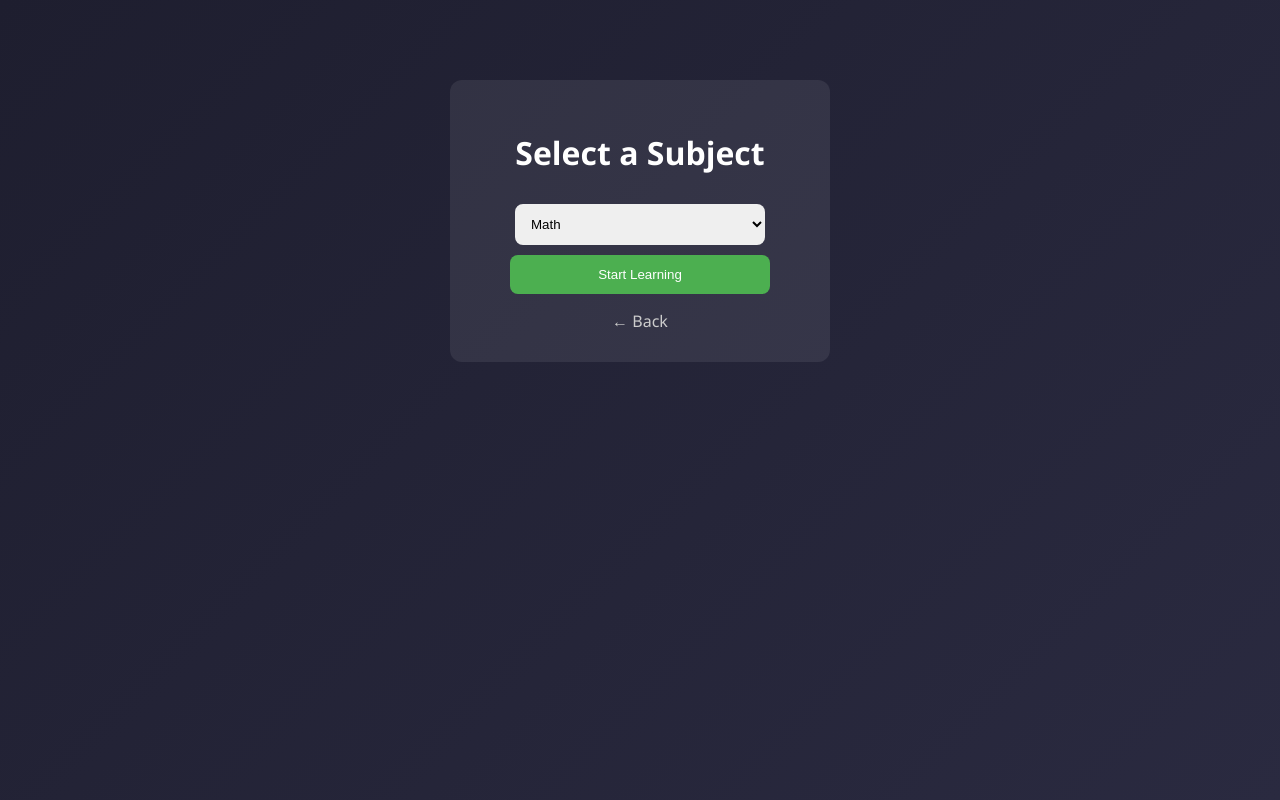
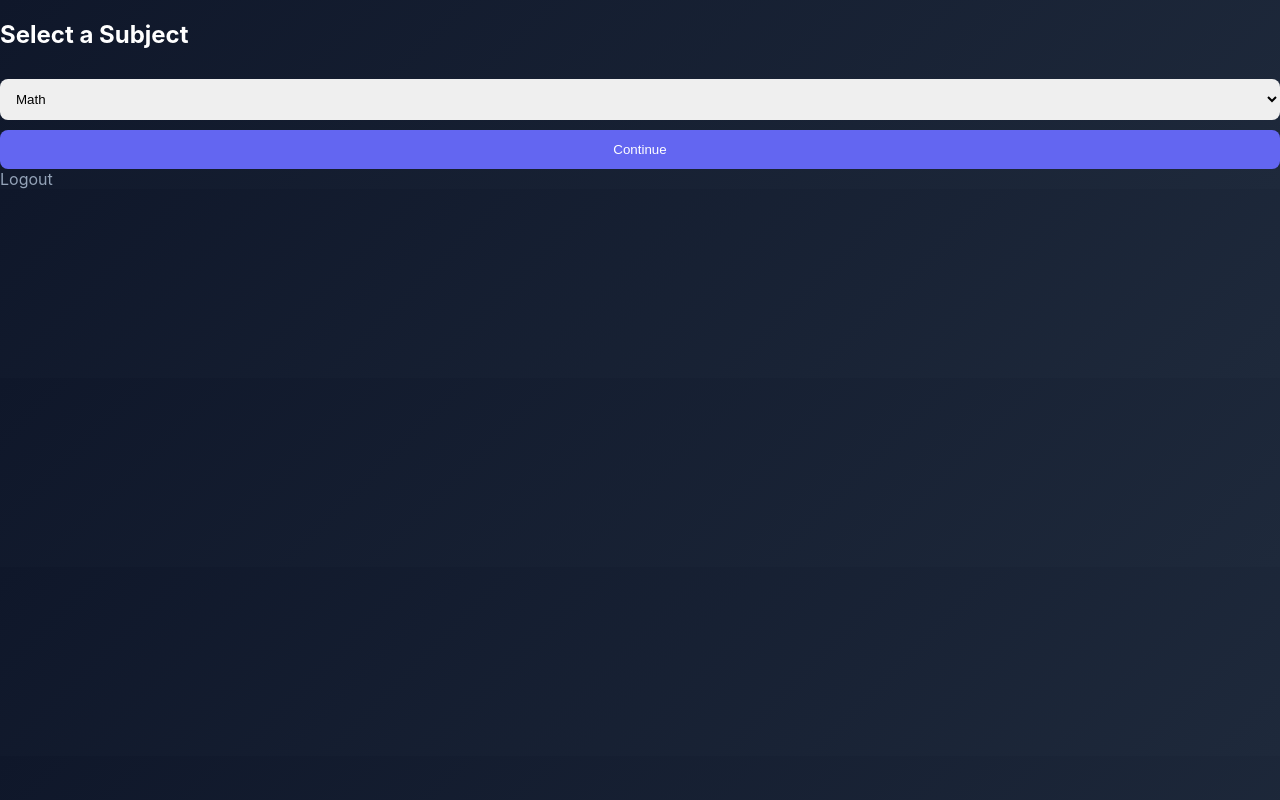
Before and after one commit to Opaksbolu/SkillBridge, a Flask app: page /subjects in a window 1280 px wide. Run offline with Flask 3, Linux system fonts and the light colour scheme; a user stored in the database is signed in.

Commit message:
updated the app.py file to include the new course route and updated the templates to reflect the changes in the course structure. Also added a new course.html template for displaying individual course details. Updated the users.db to include new user data for testing purposes.

```diff
--- a/app.py
+++ b/app.py
@@ -4,134 +4,149 @@ import sqlite3
 app = Flask(__name__)
 app.secret_key = "secret123"
 
-# -------------------------
-# DATABASE INIT
-# -------------------------
+# ---------------- DATABASE ----------------
+def get_db():
+    return sqlite3.connect("users.db")
+
 def init_db():
-    conn = sqlite3.connect("users.db")
-    db = conn.cursor()
+    db = get_db()
 
     db.execute("""
     CREATE TABLE IF NOT EXISTS users (
         id INTEGER PRIMARY KEY AUTOINCREMENT,
-        username TEXT,
-        password TEXT,
-        language TEXT
+        username TEXT UNIQUE,
+        password TEXT
     )
     """)
 
-    conn.commit()
-    conn.close()
+    db.execute("""
+    CREATE TABLE IF NOT EXISTS progress (
+        id INTEGER PRIMARY KEY AUTOINCREMENT,
+        username TEXT,
+        subject TEXT,
+        lesson INTEGER
+    )
+    """)
+
+    db.commit()
 
 init_db()
 
-# -------------------------
-# HOME
-# -------------------------
+# ---------------- COURSES ----------------
+courses = {
+    "Math": ["Addition", "Subtraction", "Algebra"],
+    "English": ["Grammar", "Writing", "Reading"],
+    "Science": ["Biology", "Chemistry", "Physics"],
+    "Programming": ["Python Basics", "Loops", "Functions"]
+}
+
+# ---------------- ROUTES ----------------
+
 @app.route("/")
 def home():
     return render_template("index.html")
 
-# -------------------------
-# REGISTER
-# -------------------------
+
+# -------- REGISTER --------
 @app.route("/register", methods=["GET", "POST"])
 def register():
     if request.method == "POST":
-        username = request.form.get("username")
-        password = request.form.get("password")
-        language = request.form.get("language")
+        username = request.form.get("username").strip()
+        password = request.form.get("password").strip()
 
-        conn = sqlite3.connect("users.db")
-        db = conn.cursor()
+        db = get_db()
 
-        db.execute(
-            "INSERT INTO users (username, password, language) VALUES (?, ?, ?)",
-            (username, password, language)
-        )
-
-        conn.commit()
-        conn.close()
+        try:
+            db.execute("INSERT INTO users (username, password) VALUES (?, ?)", (username, password))
+            db.commit()
+        except:
+            return "User already exists"
 
         return redirect("/login")
 
     return render_template("register.html")
 
-# -------------------------
-# LOGIN
-# -------------------------
+
+# -------- LOGIN --------
 @app.route("/login", methods=["GET", "POST"])
 def login():
     if request.method == "POST":
-        username = request.form.get("username")
-        password = request.form.get("password")
+        username = request.form.get("username").strip()
+        password = request.form.get("password").strip()
 
-        conn = sqlite3.connect("users.db")
-        db = conn.cursor()
+        db = get_db()
 
         user = db.execute(
             "SELECT * FROM users WHERE username=? AND password=?",
             (username, password)
         ).fetchone()
 
-        conn.close()
-
         if user:
             session["user"] = username
-            session["language"] = user[3]
             return redirect("/subjects")
+
+        return "Invalid login"
 
     return render_template("login.html")
 
-# -------------------------
-# SUBJECTS
-# -------------------------
+
+# -------- SUBJECTS --------
 @app.route("/subjects", methods=["GET", "POST"])
 def subjects():
-    if request.method == "POST":
-        subject = request.form.get("subject")
-        return redirect(f"/learn/{subject}")
-
-    return render_template("subjects.html")
-
-# -------------------------
-# DASHBOARD
-# -------------------------
-@app.route("/dashboard")
-def dashboard():
     if "user" not in session:
         return redirect("/login")
 
-    return render_template("dashboard.html", user=session["user"])
+    if request.method == "POST":
+        subject = request.form.get("subject")
+        return redirect(f"/course/{subject}")
 
-# -------------------------
-# LEARN PAGE (NO AI YET)
-# -------------------------
-@app.route("/learn/<subject>", methods=["GET", "POST"])
-def learn(subject):
-    content = ""
+    return render_template("subjects.html", courses=courses)
+
+
+# -------- COURSE PAGE --------
+@app.route("/course/<subject>")
+def course(subject):
+    if "user" not in session:
+        return redirect("/login")
+
+    lessons = courses.get(subject, [])
+    return render_template("course.html", subject=subject, lessons=lessons)
+
+
+# -------- LESSON --------
+@app.route("/learn/<subject>/<int:lesson_id>", methods=["GET", "POST"])
+def learn(subject, lesson_id):
+    if "user" not in session:
+        return redirect("/login")
+
+    lesson = courses[subject][lesson_id]
+
+    ai_response = None
 
     if request.method == "POST":
         question = request.form.get("question")
 
-        content = f"""
-        📘 {subject} Lesson
+        # SAFE AI (never crashes)
+        try:
+            ai_response = f"AI Tutor: Explanation for '{question}' in {lesson}. Keep practicing!"
+        except:
+            ai_response = "AI is temporarily unavailable. Please try again later."
 
-        You asked: {question}
+    return render_template(
+        "learn.html",
+        subject=subject,
+        lesson=lesson,
+        lesson_id=lesson_id,
+        ai_response=ai_response
+    )
 
-        This is a smart placeholder response.
-        Real AI will be added later.
-        """
 
-    return render_template("learn.html", subject=subject, content=content)
-
-# -------------------------
-# LOGOUT
-# -------------------------
+# -------- LOGOUT --------
 @app.route("/logout")
 def logout():
     session.clear()
     return redirect("/")
 
+
 if __name__ == "__main__":
     app.run(debug=True)
--- a/static/style.css
+++ b/static/style.css
@@ -1,39 +1,35 @@
 body {
-    font-family: 'Segoe UI', sans-serif;
-    background: linear-gradient(135deg, #1e1e2f, #2a2a40);
+    font-family: 'Inter', sans-serif;
+    background: linear-gradient(135deg, #0f172a, #1e293b);
     color: white;
-    text-align: center;
     margin: 0;
 }
 
 .container {
-    margin-top: 80px;
+    max-width: 400px;
+    margin: 80px auto;
+    text-align: center;
 }
 
 .card {
-    background: rgba(255,255,255,0.08);
+    background: rgba(255,255,255,0.05);
     padding: 30px;
-    border-radius: 12px;
-    display: inline-block;
-    width: 320px;
-}
-
-h1 {
-    margin-bottom: 20px;
+    border-radius: 16px;
+    box-shadow: 0 10px 25px rgba(0,0,0,0.3);
 }
 
 input, select {
+    width: 100%;
     padding: 12px;
-    margin: 10px;
-    width: 250px;
+    margin: 10px 0;
     border-radius: 8px;
     border: none;
 }
 
 button {
+    width: 100%;
     padding: 12px;
-    width: 260px;
-    background: #4CAF50;
+    background: #6366f1;
     border: none;
     border-radius: 8px;
     color: white;
@@ -41,12 +37,10 @@ button {
 }
 
 button:hover {
-    background: #45a049;
+    background: #4f46e5;
 }
 
-.back-btn {
-    display: block;
-    margin-top: 15px;
-    color: #ccc;
+a {
+    color: #94a3b8;
     text-decoration: none;
 }
--- a/templates/subjects.html
+++ b/templates/subjects.html
@@ -1,20 +1,26 @@
-<link rel="stylesheet" href="/static/style.css">
+<!DOCTYPE html>
+<html>
+<head>
+    <title>Select Subject</title>
+    <link rel="stylesheet" href="/static/style.css">
+</head>
+<body>
 
-<div class="container">
-    <div class="card">
-        <h1>Select a Subject</h1>
+<h2>Select a Subject</h2>
 
-        <form method="POST">
-            <select name="subject">
-                <option value="Math">Math</option>
-                <option value="English">English</option>
-                <option value="Science">Science</option>
-                <option value="Spanish">Spanish</option>
-            </select><br>
+<form method="POST">
+    <select name="subject">
+        <option>Math</option>
+        <option>English</option>
+        <option>Science</option>
+        <option>Spanish</option>
+        <option>Programming</option>
+    </select>
 
-            <button type="submit">Start Learning</button>
-        </form>
+    <button type="submit">Continue</button>
+</form>
 
-        <a href="/dashboard" class="back-btn">← Back</a>
-    </div>
-</div>
+<a href="/logout">Logout</a>
+
+</body>
+</html>
```
Also changed, not shown: static/course.html (added, +16 -0 lines), templates/dashboard.html (+20 -13 lines), templates/learn.html (+6 -8 lines), templates/register.html (+17 -17 lines), users.db.
